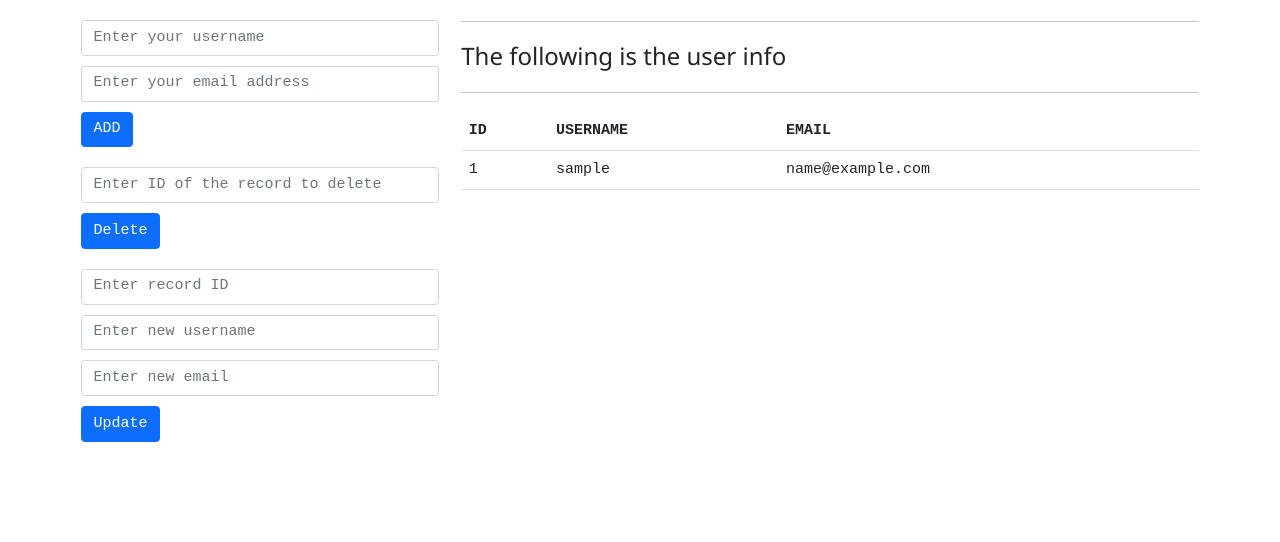
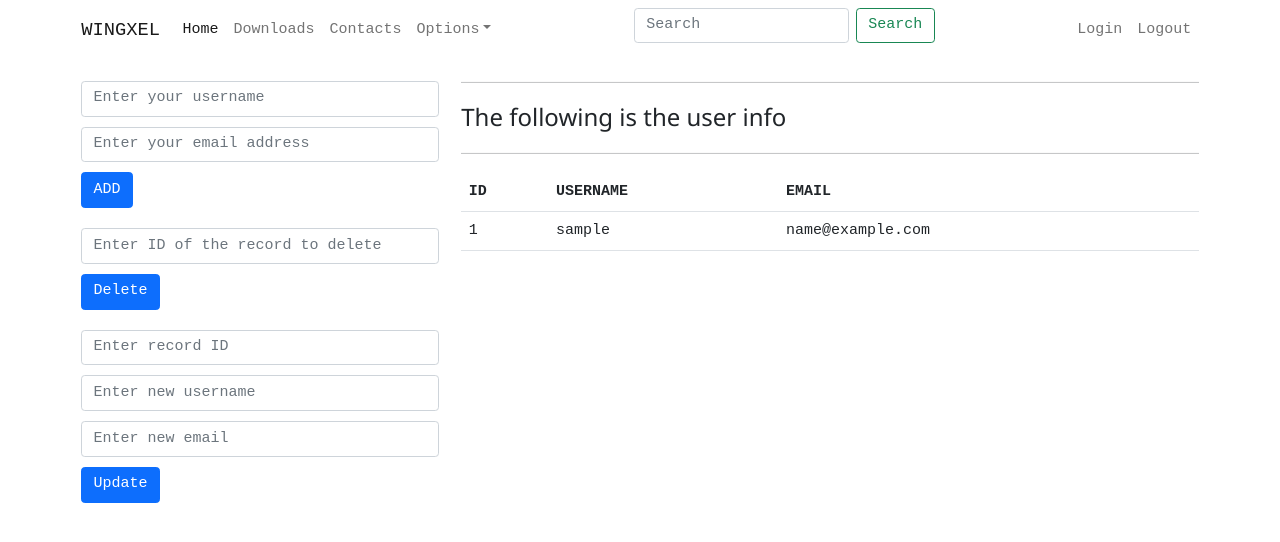
Before and after one commit to wingxel/django-crud-form-jquery, a Django app: page / in a window 1280 px wide. Shown: the top 542 px of the page. Run offline with Django 3.2, Linux system fonts and the light colour scheme; tables that the repository leaves empty hold one stand-in row (values such as "Sample post"); some libraries are stand-ins or nearby versions.

Commit message:
Added navigation bar

```diff
--- a/app/static/app/js/app.js
+++ b/app/static/app/js/app.js
@@ -63,4 +63,8 @@ $(function () {
 
         submitEvent.preventDefault();
     });
+
+    $("#search-form").submit(function (submitEvent) {
+        submitEvent.preventDefault();
+    });
 });
--- /dev/null
+++ b/app/templates/app/includes/navigation.html
@@ -0,0 +1,48 @@
+<nav class="navbar navbar-expand-lg navbar-light">
+    <div class="container">
+
+        <a class="navbar-brand" href="#">WINGXEL</a>
+
+        <button type="button" class="navbar-toggler" data-bs-toggle="collapse" data-bs-target="#navbarSupportedContent" aria-controls="navbarSupportedContent" aria-expanded="false" aria-label="Toggle navigation">
+            <span class="navbar-toggler-icon"></span>
+        </button>
+
+        <div class="collapse navbar-collapse" id="navbarSupportedContent">
+            <ul class="navbar-nav mb-2 me-auto mb-lg-0">
+                <li class="nav-item">
+                    <a class="nav-link active" aria-current="page" href="{% url 'index_page' %}">Home</a>
+                </li>
+                <li class="nav-item">
+                    <a class="nav-link" href="#">Downloads</a>
+                </li>
+                <li class="nav-item">
+                    <a class="nav-link" href="#">Contacts</a>
+                </li>
+                <li class="nav-item dropdown">
+                    <a class="nav-link dropdown-toggle" href="#" id="navbarDropdown" role="button" data-bs-toggle="dropdown" aria-expanded="false">Options</a>
+                    <ul class="dropdown-menu" aria-labelledby="navbarDropdown">
+                        <li><a class="dropdown-item" href="#">Option 1</a></li>
+                        <li><a class="dropdown-item" href="#">Option 2</a></li>
+                        <li><hr class="dropdown-divider"></li>
+                        <li><a class="dropdown-item" href="#">Overall</a></li>
+                    </ul>
+                </li>
+            </ul>
+
+            <form class="d-flex" id="search-form">
+                <input class="form-control me-2" type="search" name="Search" id="search" placeholder="Search" aria-label="Search">
+                <input type="submit" value="Search" class="btn btn-outline-success">
+            </form>
+
+            <ul class="navbar-nav mb-2 ms-auto mb-lg-0">
+                <li class="nav-item">
+                    <a href="#" class="nav-link">Login</a>
+                </li>
+                <li class="nav-item">
+                    <a href="#" class="nav-link">Logout</a>
+                </li>
+            </ul>
+        </div>
+
+    </div>
+</nav>
--- a/app/templates/app/index.html
+++ b/app/templates/app/index.html
@@ -11,6 +11,8 @@
 {% endblock %}
 
 {% block body %}
+
+{% include "app/includes/navigation.html" %}
 
     <main>
         <div class="container">
--- a/app/views.py
+++ b/app/views.py
@@ -1,5 +1,5 @@
 from pprint import pprint
-from django.shortcuts import render
+from django.shortcuts import render, get_object_or_404
 from django.core.handlers.wsgi import WSGIRequest
 from django.http import HttpResponse, Http404
 from django.views import View
@@ -23,25 +23,18 @@ class Add(View):
 
 class Delete(View):
     def post(self, request: WSGIRequest) -> HttpResponse:
-        data = request.POST
-        try:
-            result = MyDb.objects.get(id=data["id"])
-            result.delete()
-        except MyDb.DoesNotExist:
-            raise Http404(f"Item {data['id']} Not Found!")
+        result = get_object_or_404(MyDb, id=request.POST["id"])
+        result.delete()
         return HttpResponse("Deleted successfully")
 
 
 class Update(View):
     def post(self, request: WSGIRequest) -> HttpResponse:
         data = request.POST
-        try:
-            record = MyDb.objects.get(id=data["id"])
-            if len(data["username"]) != 0:
-                record.username = data["username"]
-            if len(data["email"]) != 0:
-                record.email = data["email"]
-            record.save()
-        except MyDb.DoesNotExist:
-            raise Http404(f"Item {data['id']} Not Found!")
+        record = get_object_or_404(MyDb, id=data["id"])
+        if len(data["username"]) != 0:
+            record.username = data["username"]
+        if len(data["email"]) != 0:
+            record.email = data["email"]
+        record.save()
         return HttpResponse("Updated Successfully")
```
